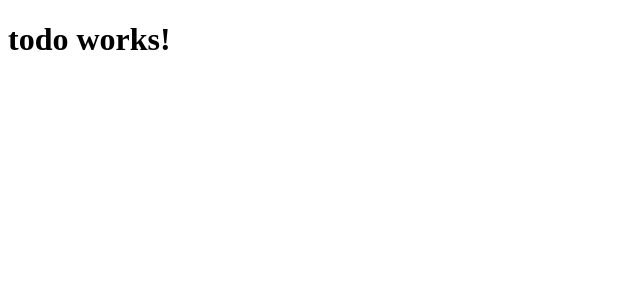
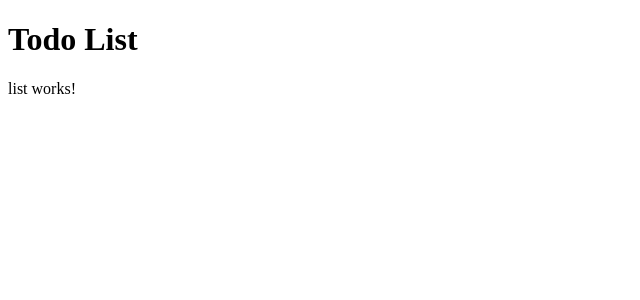
Before and after one commit to ericbastarache/TodoApp, an Angular app: page / in a window 1280 px wide. Shown: the top 300 px of the page, without its empty margins (0-640 px from the left). Built offline with nearby package versions, Linux system fonts and the light colour scheme.

Commit message:
Updated app component and test

```diff
--- a/src/app/app.component.html
+++ b/src/app/app.component.html
@@ -1,3 +1,4 @@
-<h1>
+<h1 class="text-center">
   {{title}}
 </h1>
+<todo-list></todo-list>
--- a/src/app/app.component.ts
+++ b/src/app/app.component.ts
@@ -6,5 +6,5 @@ import { Component } from '@angular/core';
   styleUrls: ['./app.component.css']
 })
 export class AppComponent {
-  title = 'todo works!';
+  title = 'Todo List';
 }
```
Also changed, not shown: 1 other file (tests, documents, lock files or other folders).
